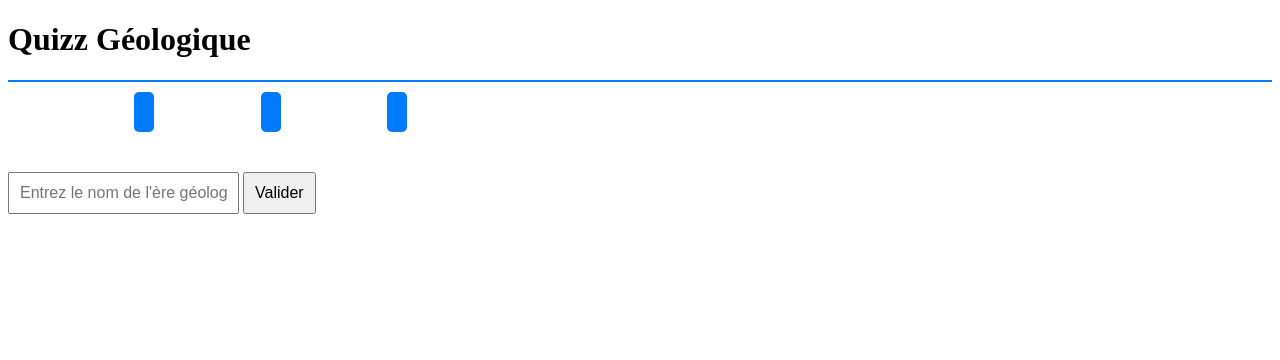
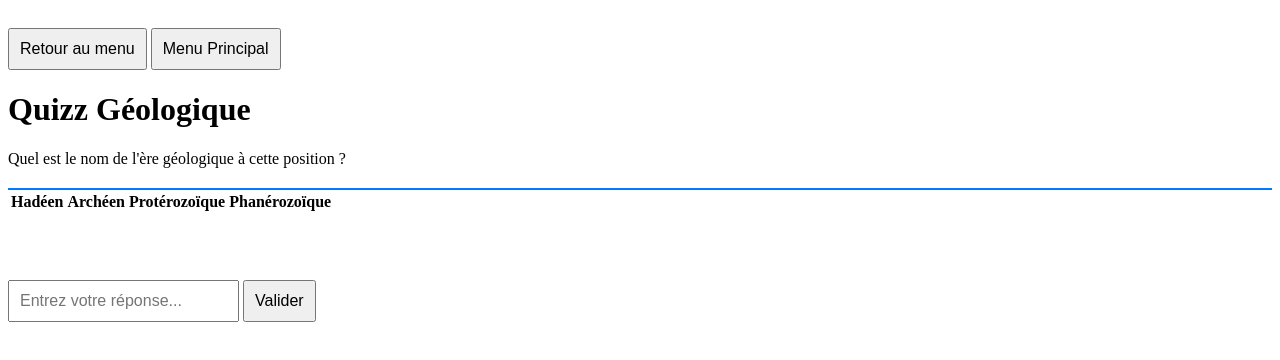
Before and after one commit to vriva10/Quizz-RIVA, a plain HTML site: page quizz-geologique.html in a window 1280 px wide. Drawn offline with Linux system fonts and the light colour scheme.

Commit message:
Update quizz-geologique.html

```diff
--- a/quizz-geologique.html
+++ b/quizz-geologique.html
@@ -3,28 +3,48 @@
 <head>
     <meta charset="UTF-8">
     <meta name="viewport" content="width=device-width, initial-scale=1.0">
-    <title>Quizz Géologie</title>
+    <title>Quizz Géologique</title>
     <link rel="stylesheet" href="quizz-geologique.css">
 </head>
 <body>
     <header>
-        <button id="back-to-home" style="display: none;">Retour à l'accueil</button>
+        <button id="back-to-menu">Retour au menu</button>
+        <button id="back-to-main-menu">Menu Principal</button>
     </header>
 
     <h1>Quizz Géologique</h1>
-    <p id="question"></p>
+    <p id="question">Quel est le nom de l'ère géologique à cette position ?</p>
 
     <div id="geological-timeline">
-        <!-- Représentation de la frise chronologique des ères -->
-        <div class="era" data-era="Archéen" style="left: 10%;"></div>
-        <div class="era" data-era="Protérozoïque" style="left: 20%;"></div>
-        <div class="era" data-era="Phanérozoïque" style="left: 30%;"></div>
-        <!-- Ajoute d'autres ères selon la chronologie -->
+        <table id="geological-table">
+            <thead>
+                <tr>
+                    <th>Hadéen</th>
+                    <th>Archéen</th>
+                    <th>Protérozoïque</th>
+                    <th>Phanérozoïque</th>
+                </tr>
+            </thead>
+            <tbody>
+                <tr>
+                    <td data-era="Hadéen" data-period="Formation de la Terre" data-date="4600-4000"></td>
+                    <td data-era="Archéen" data-period="Première vie" data-date="4000-2500"></td>
+                    <td data-era="Protérozoïque" data-period="Premiers eucaryotes" data-date="2500-541"></td>
+                    <td data-era="Phanérozoïque" data-period="Apparition des animaux" data-date="541-252"></td>
+                </tr>
+                <tr>
+                    <td data-era="Hadéen" data-period="Croûtes continentales" data-date="4600-4000"></td>
+                    <td data-era="Archéen" data-period="Stromatolithes" data-date="4000-2500"></td>
+                    <td data-era="Protérozoïque" data-period="Multicellulaires" data-date="2500-541"></td>
+                    <td data-era="Phanérozoïque" data-period="Mammifères et homme" data-date="66-présent"></td>
+                </tr>
+                <!-- Ajoute d'autres lignes pour plus de périodes -->
+            </tbody>
+        </table>
     </div>
 
-    <input type="text" id="answer" placeholder="Entrez le nom de l'ère géologique...">
+    <input type="text" id="answer" placeholder="Entrez votre réponse...">
     <button id="validate">Valider</button>
-    <p id="feedback"></p>
 
     <script src="quizz-geologique.js" defer></script>
 </body>
```
